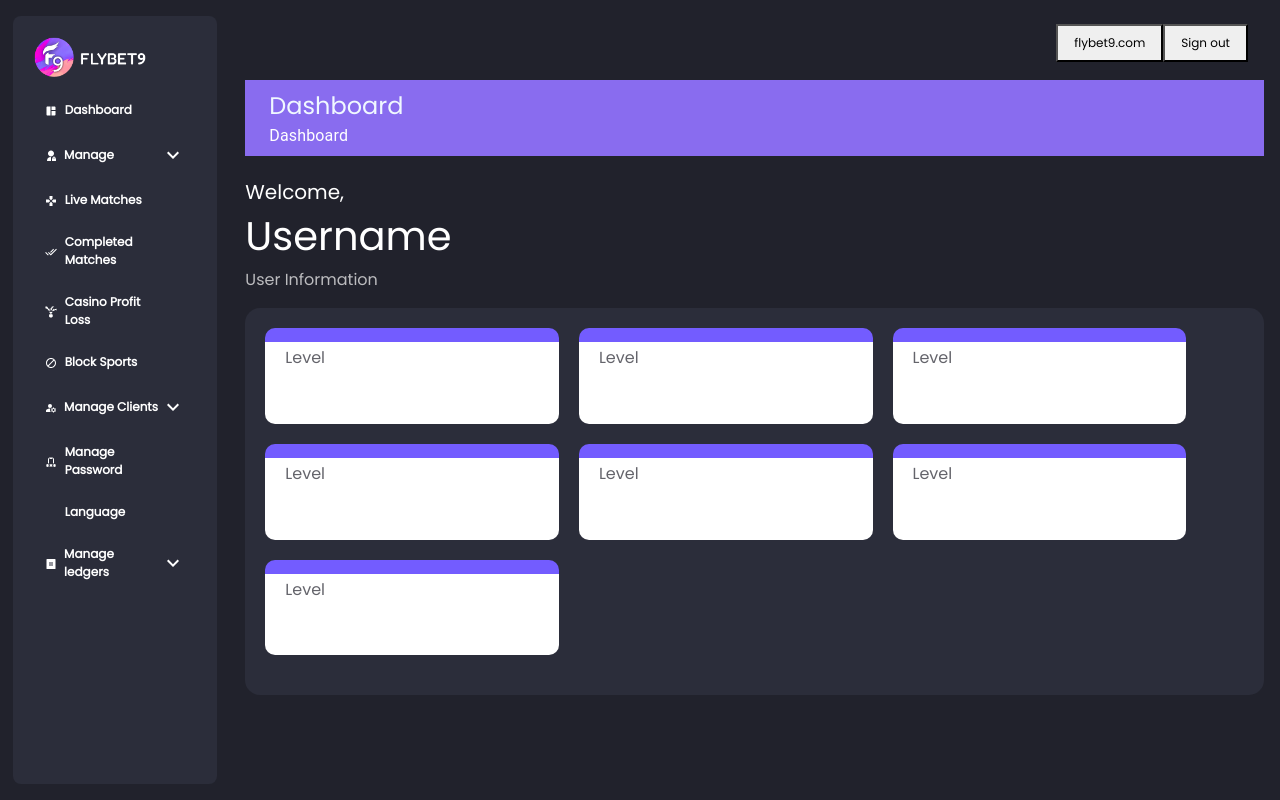
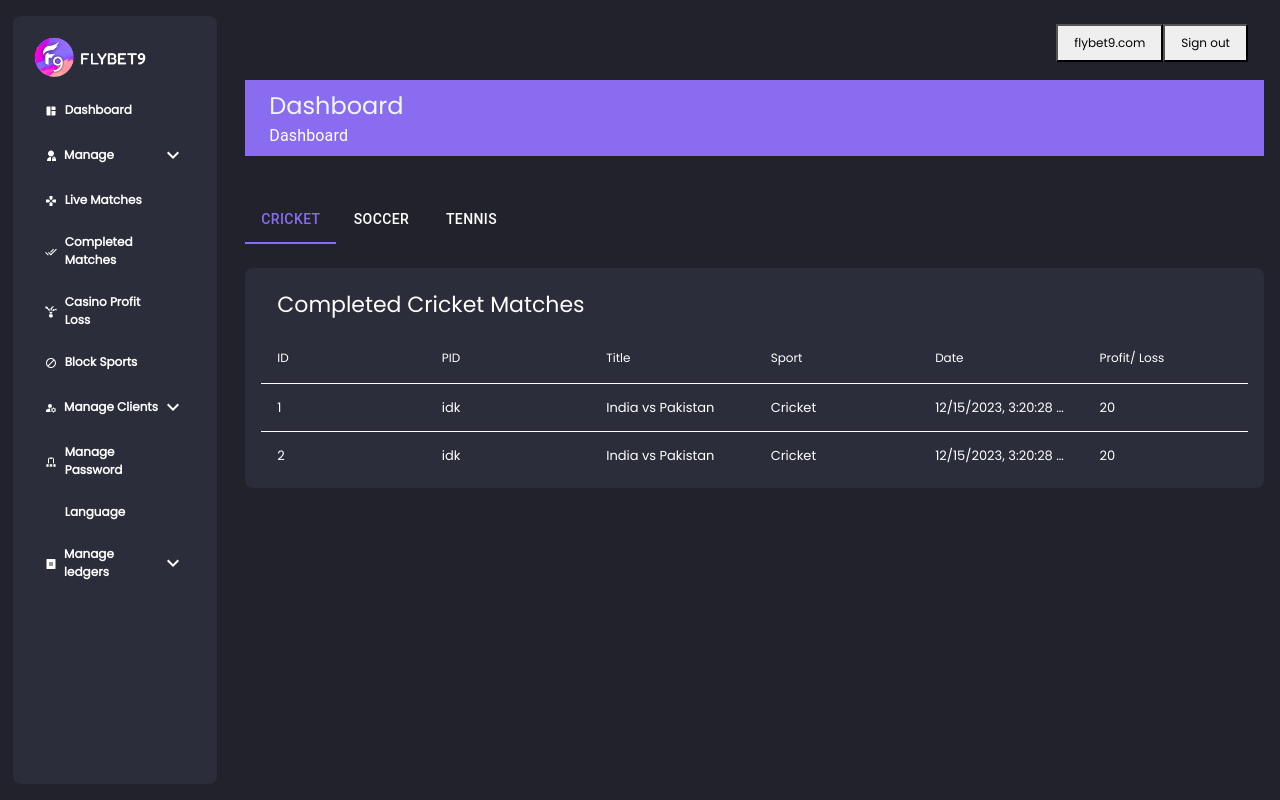
Before and after one commit to Sandy2636/Fly-admin, a React (Create React App) app: page /#/completed-matches in a window 1280 px wide. Built offline with nearby package versions, Linux system fonts and the light colour scheme; some icons are missing.

Commit message:
add completed Matches

```diff
--- a/package.json
+++ b/package.json
@@ -1,4 +1,5 @@
 {
+  "homepage": "https://Sandy2636.github.io/Fly-admin",
   "name": "flybet-admin",
   "version": "0.1.0",
   "private": true,
@@ -23,6 +24,8 @@
   "scripts": {
     "start": "react-scripts start",
     "build": "react-scripts build",
+    "predeploy": "npm run build",
+    "deploy": "gh-pages -d build",
     "test": "react-scripts test",
     "eject": "react-scripts eject"
   },
--- a/src/Pages/CasinoReport/CasinoReport.js
+++ b/src/Pages/CasinoReport/CasinoReport.js
@@ -1,7 +1,7 @@
 import React, { useState } from "react";
-import DatePicker from "react-datepicker";
-import { SlCalender } from "react-icons/sl";
-import "react-datepicker/dist/react-datepicker.css";
+// import DatePicker from "react-datepicker";
+// import { SlCalender } from "react-icons/sl";
+// import "react-datepicker/dist/react-datepicker.css";
 // import DateTimePicker from 'react-datetime-picker';
 import Table from "../../Components/Table/Table";
 // type ValuePiece = Date | null;
--- /dev/null
+++ b/src/Pages/CompletedMatches/CompletedMatches.js
@@ -0,0 +1,116 @@
+import React, { useState } from "react";
+import Table from "../../Components/Table/Table";
+import { Tab, Tabs } from "@mui/material";
+export default function CompletedMatches() {
+  const [activeTab, setActiveTab] = useState(1);
+  const [activeTabSport, setActiveTabSport] = useState(0);
+  const columns = [
+    {
+      name: "ID",
+      selector: (row) => row.id,
+    },
+    {
+      name: "PID",
+      selector: (row) => row.pid,
+    },
+    {
+      name: "Title",
+      selector: (row) => row.title,
+    },
+    {
+      name: "Sport",
+      selector: (row) => row.sports,
+    },
+    {
+      name: "Date",
+      selector: (row) => row.date,
+    },
+    {
+      name: "Profit/ Loss",
+      selector: (row) => row.profit_loss,
+    },
+  ];
+
+  const data = [
+    {
+      id: 1,
+      pid: "idk",
+      title: "India vs Pakistan",
+      sports: "Cricket",
+      profit_loss: "20",
+      date: new Date().toLocaleString(),
+    },
+    {
+      id: 2,
+      pid: "idk",
+      title: "India vs Pakistan",
+      sports: "Cricket",
+      profit_loss: "20",
+      date: new Date().toLocaleString(),
+    },
+  ];
+  const returnCurrentTabTable = () => {
+    if (activeTab == 1 && activeTabSport == 0)
+      return (
+        <Table title="Completed Cricket Matches" data={data} columns={columns} />
+      );
+    else if (activeTab == 1 && activeTabSport == 1)
+      return (
+        <Table title="Completed Soccer Matches" data={data} columns={columns} />
+      );
+    else if (activeTab == 1 && activeTabSport == 2)
+      return (
+        <Table title="Completed Tennis Matches" data={data} columns={columns} />
+      );
+    else return <></>;
+  };
+  return (
+    <div>
+      <div style={{ padding: "16px 0" }}>
+        <Tabs
+          value={activeTabSport}
+          sx={{
+            ".Mui-selected": {
+              color: `#fff`,
+              outline: "none",
+            },
+            "&:hover": {
+              outline: "none",
+            },
+          }}
+          TabIndicatorProps={{ style: { background: "#896cef" } }}
+          aria-label="tabs example"
+          onChange={(e, newVal) => {
+            setActiveTabSport(newVal);
+          }}
+        >
+          <Tab
+            value={0}
+            label={
+              <span style={{ color: activeTabSport == 0 ? "#896cef" : "#fff" }}>
+                Cricket
+              </span>
+            }
+          />
+          <Tab
+            value={1}
+            label={
+              <span style={{ color: activeTabSport == 1 ? "#896cef" : "#fff" }}>
+                Soccer
+              </span>
+            }
+          />
+          <Tab
+            value={2}
+            label={
+              <span style={{ color: activeTabSport == 2 ? "#896cef" : "#fff" }}>
+                Tennis
+              </span>
+            }
+          />
+        </Tabs>
+      </div>
+      {returnCurrentTabTable()}
+    </div>
+  );
+}
--- a/src/Pages/ManageLedgers/ProfitAndLoss/ProfitAndLoss.jsx
+++ b/src/Pages/ManageLedgers/ProfitAndLoss/ProfitAndLoss.jsx
@@ -64,11 +64,11 @@ export default function ProfiltAndLoss() {
   return (
     // <div style={{ overflow: "scroll" }}>
     <div>
-      <div>
-        <p>Summary</p>
+      <div style={{backgroundColor:"#2B2D3A" ,borderRadius:'10px', padding:'8px 16px'}}>
+        <h4>Summary</h4>
         <div style={{ display: "flex" }}>
-          <p>All Time Total:</p>
-          <p>00</p>
+          <p>All Time Total :</p>
+          <p style={{fontWeight:600}}> 00</p>
         </div>
       </div>
       <Table title="Earning Report" data={data} columns={columns} />
--- a/src/Routes.js
+++ b/src/Routes.js
@@ -18,6 +18,7 @@ import MyStatement from "./Pages/ManageLedgers/MyStatement/MyStatement";
 import ProfitAndLoss from "./Pages/ManageLedgers/ProfitAndLoss/ProfitAndLoss";
 import Language from "./Pages/Language/Language";
 import CompanyLedger from "./Pages/ManageLedgers/CompanyLedger/CompanyLedger";
+import CompletedMatches from "./Pages/CompletedMatches/CompletedMatches";
 
 function AppRoutes() {
   return (
@@ -42,7 +43,7 @@ function AppRoutes() {
         ></Route>
         <Route
           path="/completed-matches"
-          element={<HomeLayout child={<h1>Completed</h1>} />}
+          element={<HomeLayout child={<CompletedMatches/>} />}
         ></Route>
         <Route
           path="/casino-report"
--- a/src/index.js
+++ b/src/index.js
@@ -3,14 +3,14 @@ import ReactDOM from "react-dom/client";
 import "./index.css";
 import App from "./App";
 import reportWebVitals from "./reportWebVitals";
-import { BrowserRouter } from "react-router-dom";
+import { BrowserRouter,HashRouter } from "react-router-dom";
 
 const root = ReactDOM.createRoot(document.getElementById("root"));
 root.render(
   <React.StrictMode>
-    <BrowserRouter>
+    <HashRouter>
       <App />
-    </BrowserRouter>
+    </HashRouter>
   </React.StrictMode>
 );
 
```
